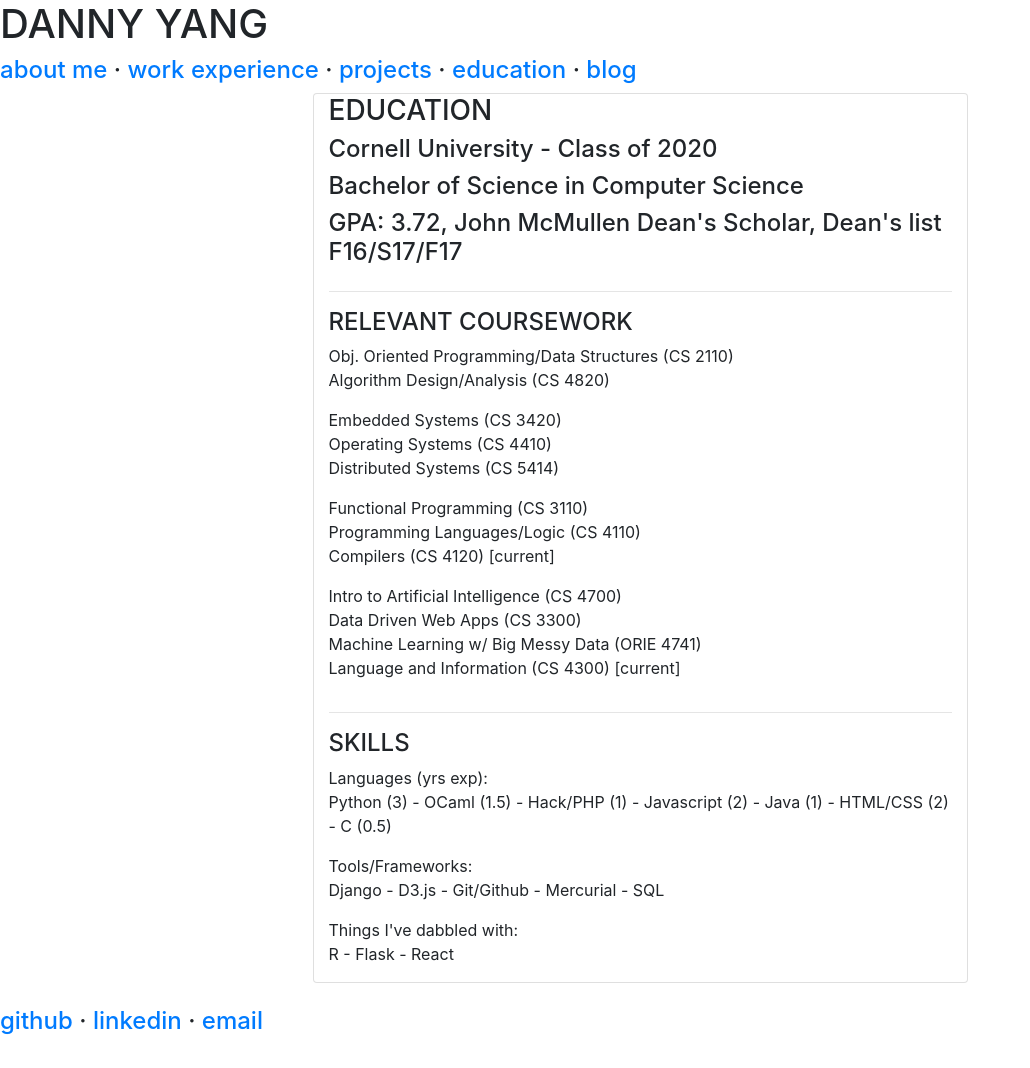
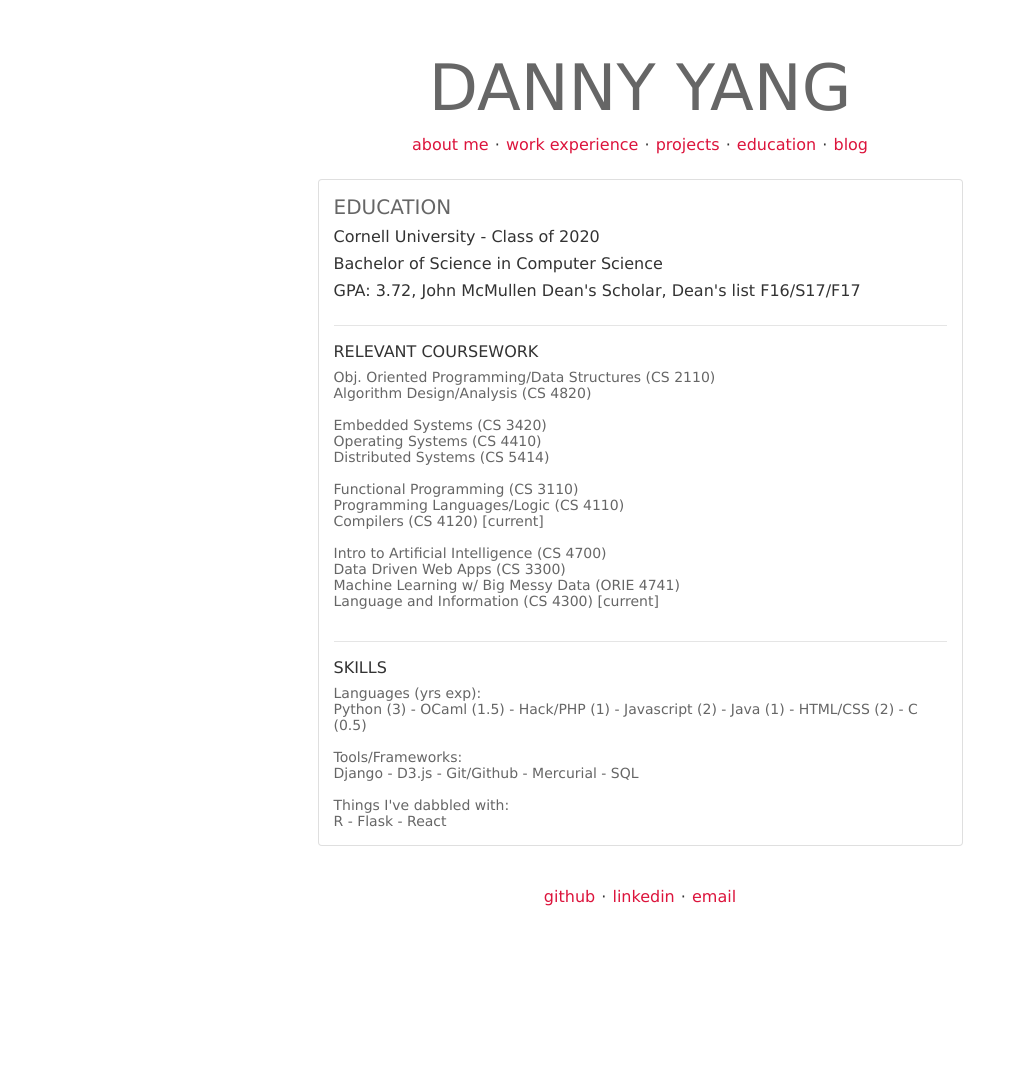
Before and after one commit to yangdanny97/yangdanny97.github.io, a Jekyll site: the page built from education/index.html, in a window 1280 px wide. Shown: the whole page, without its empty margins (0-1030 px from the left). Built offline with Jekyll 4.4.1, drawn with Linux system fonts in a browser that asks for light colours; after the commit the page ends 940 px from its top, so only the background shows below that.

Commit message:
tweak CSS

```diff
--- a/_layouts/default.html
+++ b/_layouts/default.html
@@ -9,7 +9,7 @@
     <link rel="stylesheet" href="https://maxcdn.bootstrapcdn.com/bootstrap/4.0.0/css/bootstrap.min.css" integrity="sha384-Gn5384xqQ1aoWXA+058RXPxPg6fy4IWvTNh0E263XmFcJlSAwiGgFAW/dAiS6JXm"
         crossorigin="anonymous">
 </head>
-<link rel='stylesheet' href="./css/style.css">
+<link rel='stylesheet' href="/css/style.css">
 </head>
 
 <body>
```
